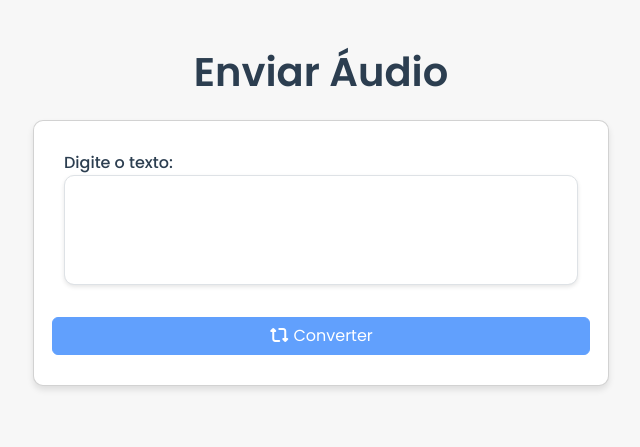
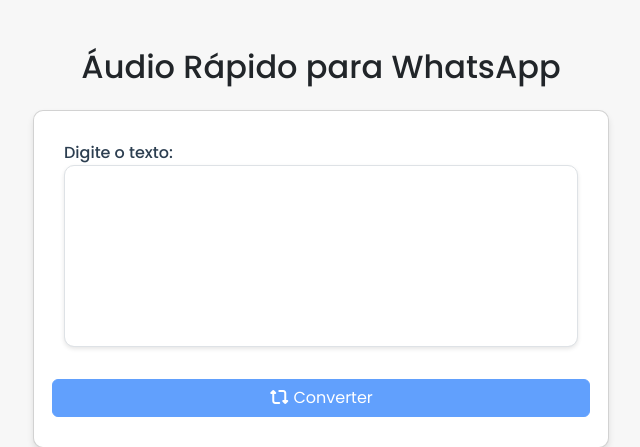
Before and after one commit to sarmanhodev/enviar_audio, a Flask app: page /home in a window 1280 px wide. Shown: the top 447 px of the page, without its empty margins (319-959 px from the left). Run offline with Flask 3, Linux system fonts and the light colour scheme; some libraries are stand-ins or nearby versions.

Commit message:
Update home.html

```diff
--- a/templates/home.html
+++ b/templates/home.html
@@ -4,7 +4,7 @@
 <head>
     <meta charset="UTF-8">
     <meta name="viewport" content="width=device-width, initial-scale=1.0">
-    <title>Enviar Áudio</title>
+    <title>Áudio Rápido para WhatsApp</title>
     <link href="https://cdn.jsdelivr.net/npm/bootstrap@5.3.3/dist/css/bootstrap.min.css" rel="stylesheet">
     <link rel="stylesheet" href="https://cdnjs.cloudflare.com/ajax/libs/font-awesome/6.7.2/css/all.min.css" />
     <link href="https://fonts.googleapis.com/css2?family=Poppins:wght@400;500;600&display=swap" rel="stylesheet">
@@ -19,7 +19,7 @@
 <body>
     <div class="container py-5">
         <div class="text-center mb-4">
-            <h1 class="display-8">Enviar Áudio</h1>
+            <h2 class="display-8">Áudio Rápido para WhatsApp</h2>
         </div>
 
         <div class="card">
@@ -27,7 +27,7 @@
                 <form>
                     <div class="form-group">
                         <label for="text">Digite o texto:</label>
-                        <textarea name="text" id="text" class="form-control" rows="4" required></textarea>
+                        <textarea name="text" id="text" class="form-control" rows="7" required></textarea>
                     </div>
 
 
```
